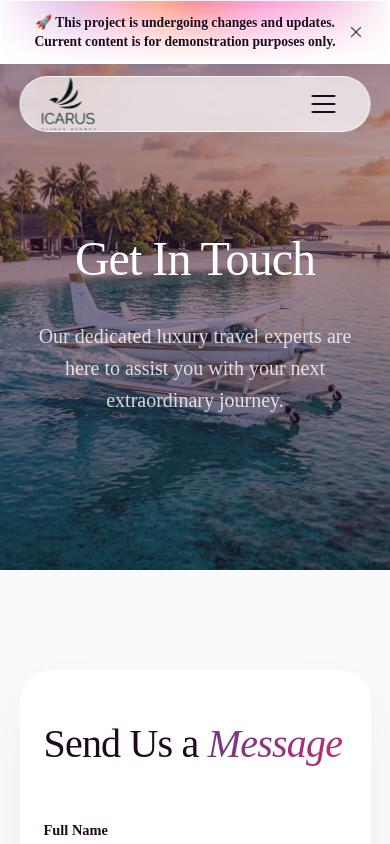
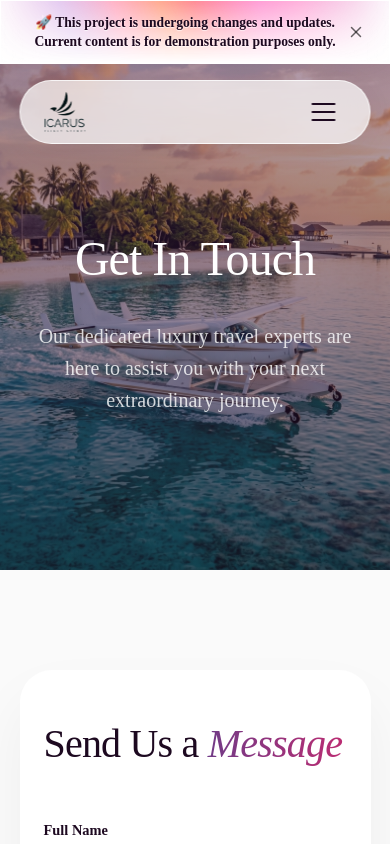
Before and after one commit to omenaieph/icarus-flight-agency, a Next.js app: page /contact in a window 390 px wide. Shown: the top 844 px of the page. Built offline with nearby package versions, Linux system fonts and the light colour scheme.

Commit message:
style: refine mobile nav logo sizing and hero section balance

```diff
--- a/src/components/layout/Navbar.module.css
+++ b/src/components/layout/Navbar.module.css
@@ -207,9 +207,9 @@
 
 @media (max-width: 768px) {
   .navbar {
-    height: 56px;
+    height: 64px;
     padding: 0 24px;
-    top: calc(12px + var(--banner-height, 0px));
+    top: calc(16px + var(--banner-height, 0px));
   }
 
   .links, .cta {
@@ -221,7 +221,7 @@
   }
 
   .logoIcon {
-    height: 48px;
-    transform: scale(1.1);
+    height: 40px;
+    transform: none;
   }
 }
```
Also changed, not shown: src/components/features/home/Hero.module.css (+5 -2 lines).
